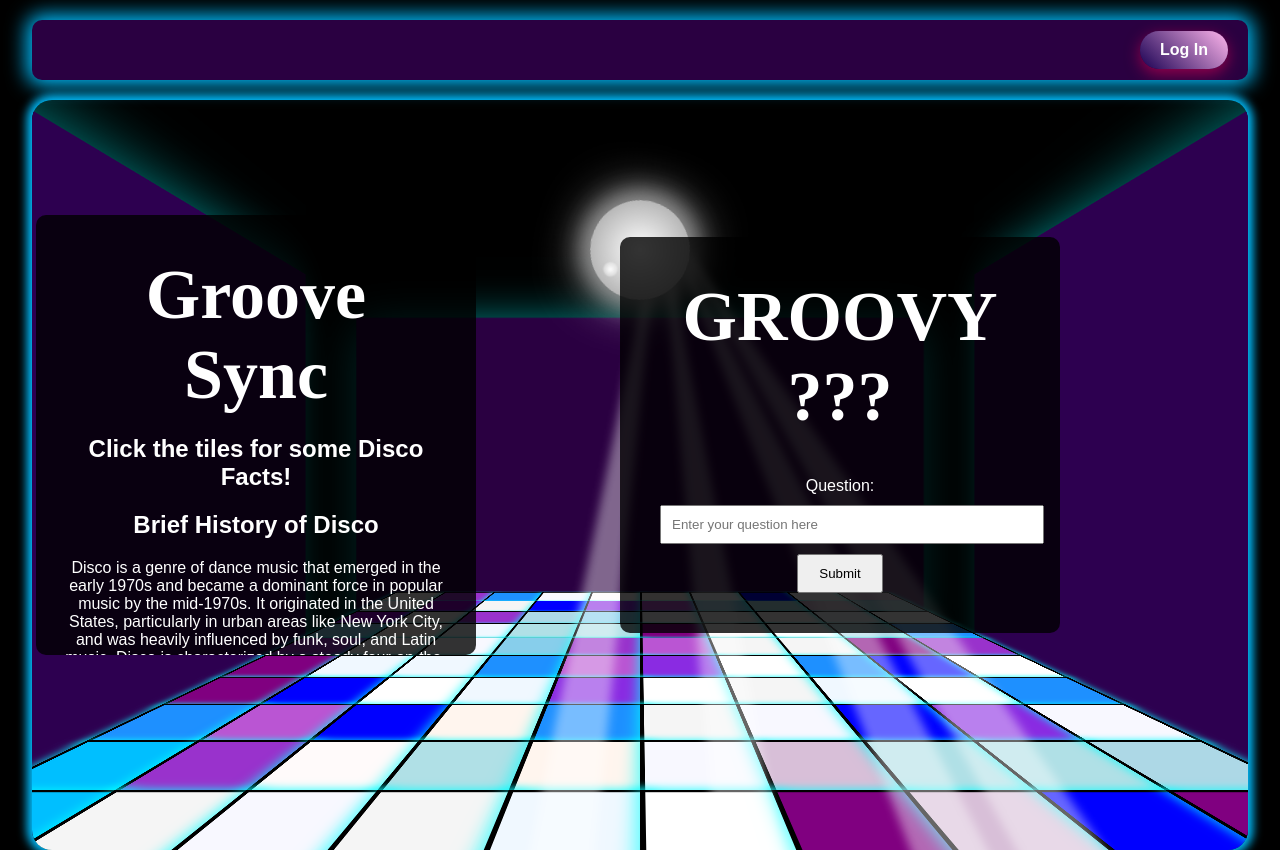
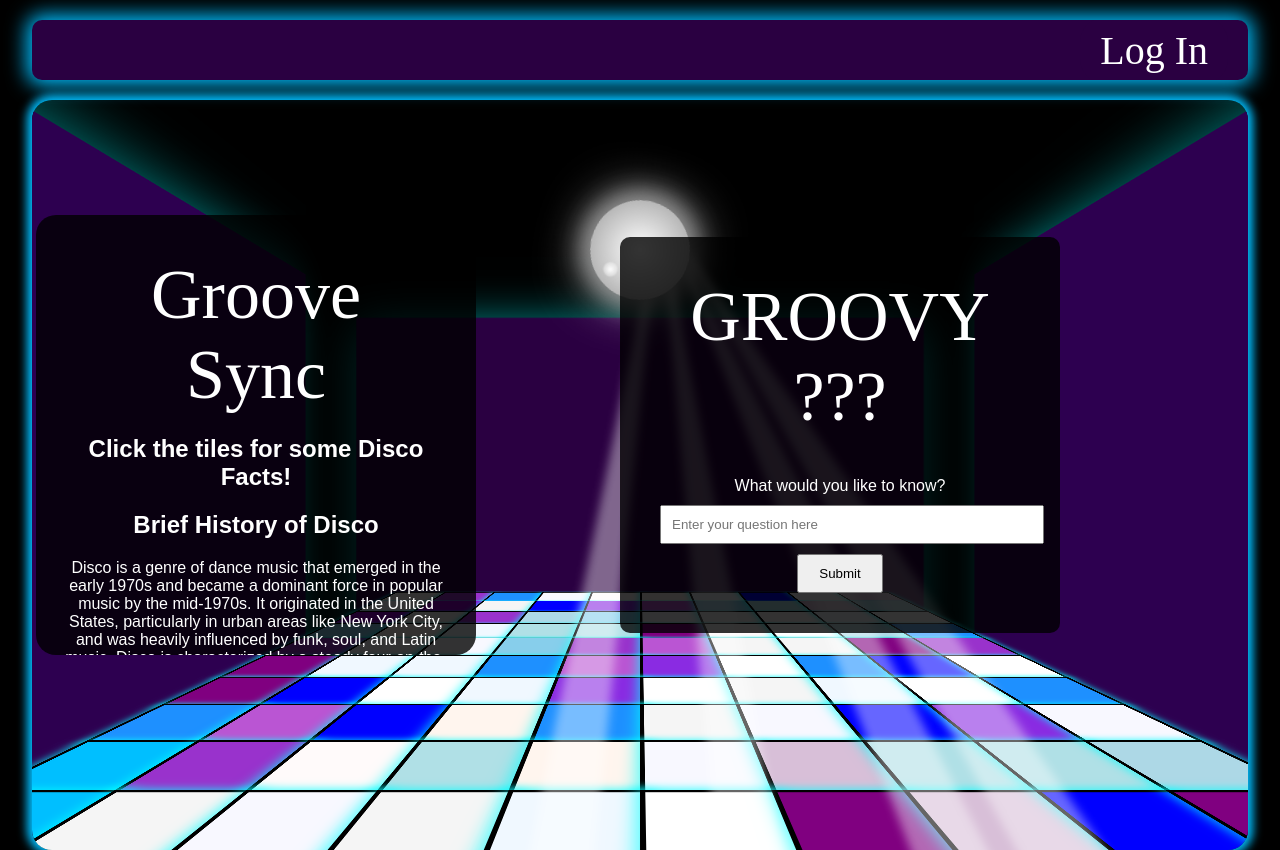
Before and after one commit to jshah0428/GrooveSync, a React (Create React App) app in the folder front_end/: page / in a window 1280 px wide. Built offline with nearby package versions, Linux system fonts and the light colour scheme; a web font is replaced by a local one.

Commit message:
Update some styling

```diff
--- a/front_end/src/Homepage.css
+++ b/front_end/src/Homepage.css
@@ -35,6 +35,7 @@ body {
 
 h1 {
   font-family: Disco;
+  font-weight: 100;
   font-size: 70px;
   flex-grow: 1; /* Allows h1 to take available space */
   margin: 20px; /* Removes default margin */
@@ -45,21 +46,21 @@ h1 {
   position: relative; /* Allow z-index to work */
   z-index: 10; /* Bring to front */
   margin-left: auto; /* Ensures button stays at the end */
-  background: linear-gradient(45deg, #190052, rgb(255, 182, 237));
   color: white; /* Text color */
+  background-color: rgb(42, 0, 65);
   border: none; /* Removes default border */
   border-radius: 25px; /* Rounded corners */
   padding: 10px 20px; /* Padding around the text */
   font-size: 16px; /* Font size */
   font-weight: bold; /* Bold text */
   cursor: pointer; /* Changes cursor to pointer */
-  transition: transform 0.3s ease, box-shadow 0.3s ease; /* Transition for effects */
-  box-shadow: 0 5px 15px rgba(255, 0, 85, 0.5); /* Shadow effect */
+  font-family: disco;
+  font-weight: 100;
+  font-size: 40px;
 }
 
 .login-button:hover {
-  transform: scale(1.1); /* Scale up on hover */
-  box-shadow: 0 8px 20px rgba(255, 0, 85, 0.7); /* Darker shadow on hover */
+  transform: scale(1.3); /* Scale up on hover */
 }
 
 .login-button:active {
@@ -230,7 +231,12 @@ h1 {
   text-align: center;
   max-height: 400px;
   max-width: 400px;
+  border-radius: 20px;
   overflow: auto; /* Add scrollbar when necessary */
+}
+
+.headerbox {
+
 }
 
 .gpt-box {
@@ -308,10 +314,13 @@ h1 {
 }
 
 .tile:hover {
+  transform: scale(1.2);
   background-color: #00bfff;
+  border: 3px solid #00bfff;
   /* Teal blue color */
   box-shadow: 0 0 20px 5px rgba(0, 255, 255, 1);
   /* Stronger teal blue glow on hover */
+  z-index: 100;
 }
 
 .tile-info {
--- a/front_end/src/gptQuestions.js
+++ b/front_end/src/gptQuestions.js
@@ -36,7 +36,7 @@ const QuestionAnswerBox = () => {
         <div style={{ padding: '20px', maxWidth: '600px', margin: '0 auto' }}>
             <form onSubmit={handleSubmit}>
                 <div>
-                    <label htmlFor="question">Question:</label>
+                    <label htmlFor="question">What would you like to know?</label>
                     <input
                         type="text"
                         id="question"
@@ -49,13 +49,13 @@ const QuestionAnswerBox = () => {
                 <button type="submit" style={{ padding: '10px 20px' }}>Submit</button>
             </form>
             {answer && (
-                <div style={{ marginTop: '20px', padding: '10px', backgroundColor: '#f0f0f0' }}>
+                <div style={{ marginTop: '20px', padding: '10px', backgroundColor: 'rgb(42, 0, 65)' }}>
                     <h2>Answer:</h2>
                     <p>{answer}</p>
                 </div>
             )}
             {error && (
-                <div style={{ marginTop: '20px', padding: '10px', backgroundColor: '#f8d7da', color: '#721c24' }}>
+                <div style={{ marginTop: '20px', padding: '10px', backgroundColor: '#f8d7da', color: 'rgb(42, 0, 65)' }}>
                     <h2>Error:</h2>
                     <p>{error}</p>
                 </div>
```
